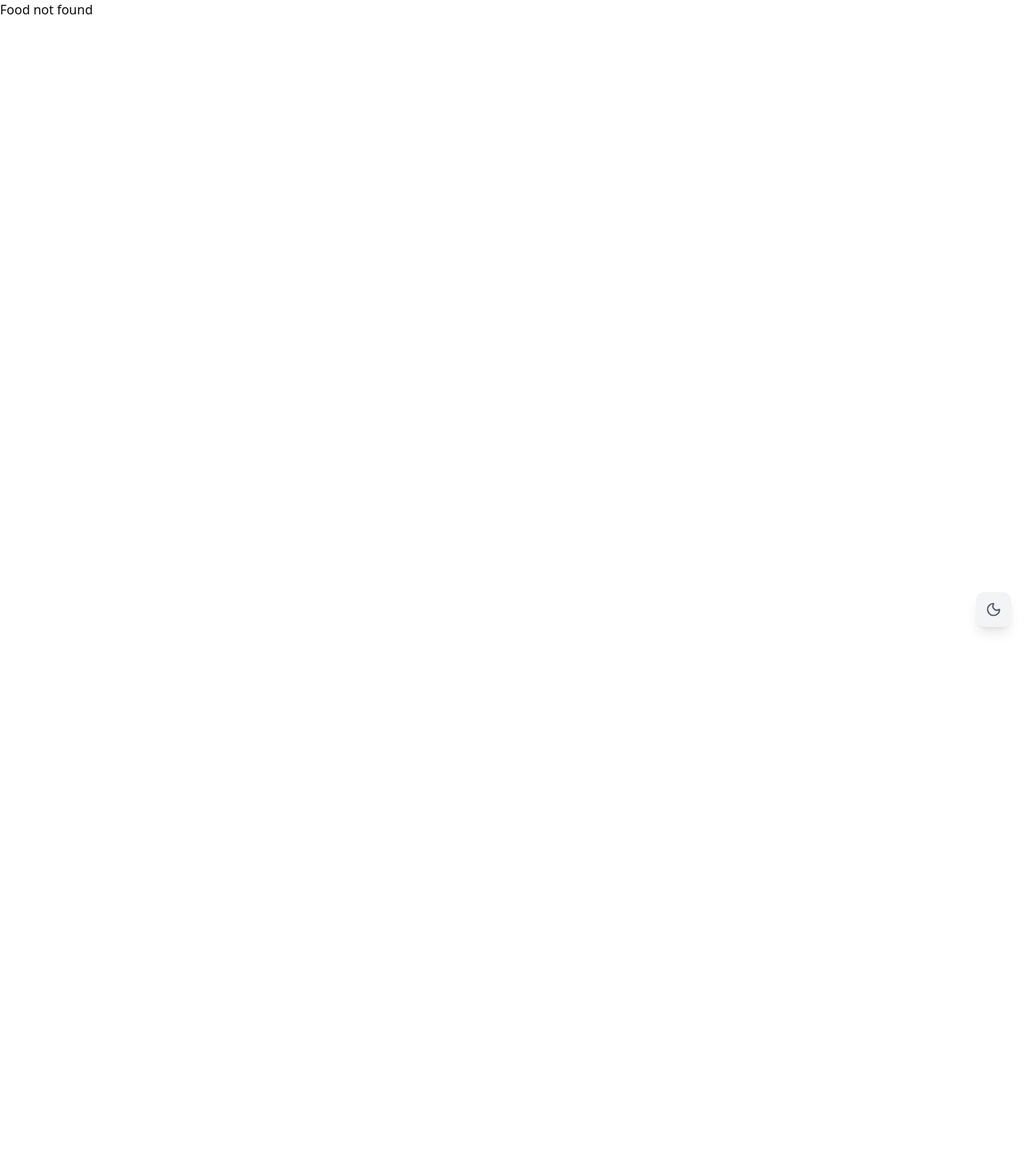
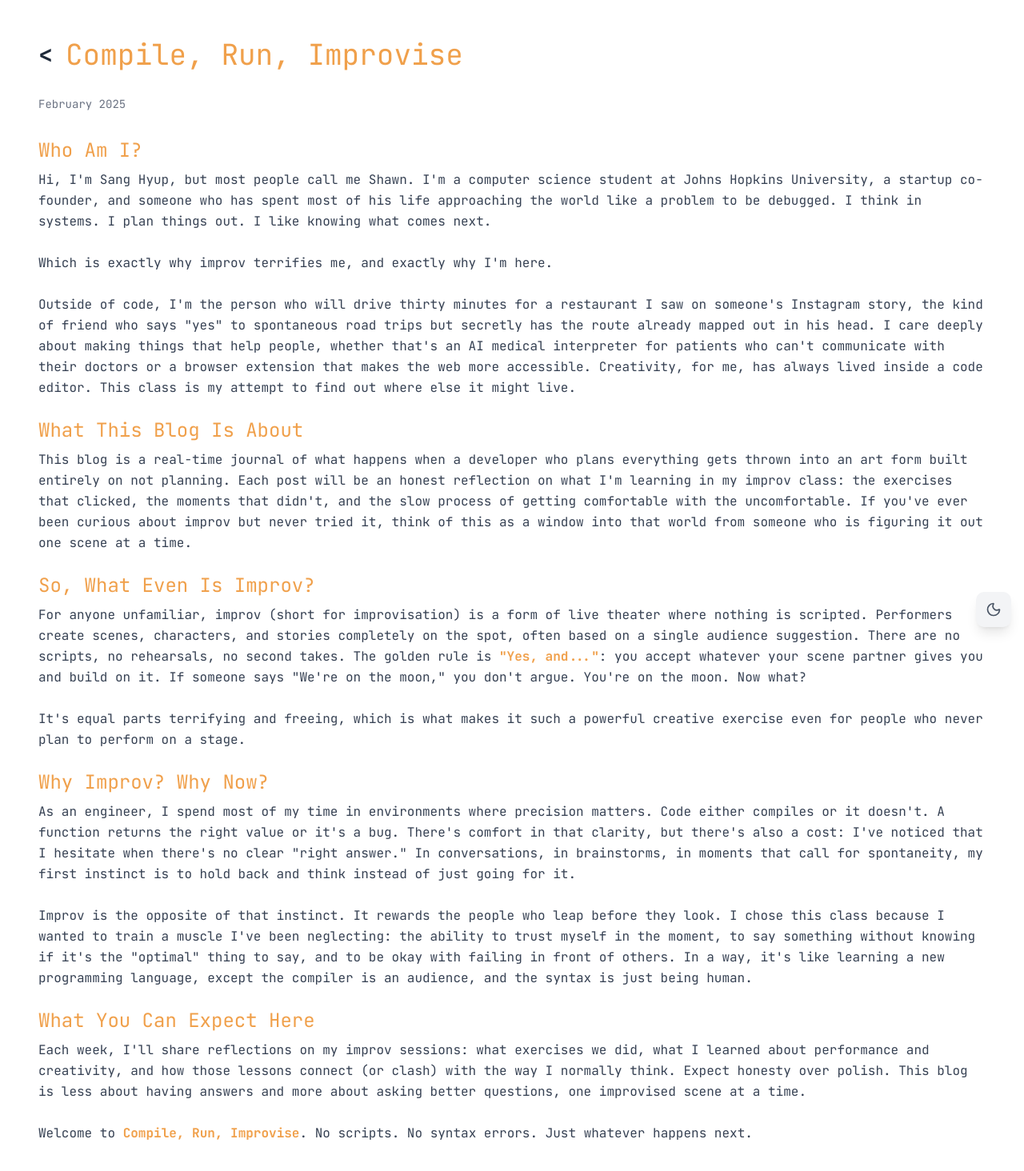
Before and after one commit to sanghyuplee20/portfolio, a Next.js app: page /blogs/personalBlog in a window 1280 px wide. Before the commit this address had no page. Shown: the top 1464 px of the page at 80% size. Before the commit the page ends 800 px from the top, so only its background shows below. Built offline with nearby package versions, Linux system fonts and the light colour scheme.

Commit message:
added improv

```diff
--- a/app/blogs/BlogClient.tsx
+++ b/app/blogs/BlogClient.tsx
@@ -1,4 +1,5 @@
 "use client";
+import Link from "next/link";
 import ComesInGoesOutUnderline from "@/components/fancy/text/underline-comes-in-goes-out";
 
 interface FoodData {
@@ -10,13 +11,20 @@ interface FoodData {
 export default function BlogClient({ foodData }: { foodData: FoodData }) {
 	return (
 		<ul className="gap-2 text-black dark:text-white text-lg sm:text-l lg:text-xl flex flex-col">
+			<li>
+				<Link href="/blogs/personalBlog">
+					<ComesInGoesOutUnderline>
+						Compile, Run, Improvise
+					</ComesInGoesOutUnderline>
+				</Link>
+			</li>
 			{Object.keys(foodData).map((foodName) => (
 				<li key={foodName}>
-					<a href={`/blogs/${foodName}`}>
+					<Link href={`/blogs/${foodName}`}>
 						<ComesInGoesOutUnderline>
 							{foodData[foodName].name}
 						</ComesInGoesOutUnderline>
-					</a>
+					</Link>
 				</li>
 			))}
 		</ul>
--- /dev/null
+++ b/app/blogs/personalBlog/page.tsx
@@ -0,0 +1,168 @@
+import { JetBrains_Mono } from "next/font/google";
+import BackButton from "../BackButton";
+
+const jetbrainsMono = JetBrains_Mono({
+	subsets: ["latin"],
+	weight: ["400", "700"],
+	variable: "--font-jetbrains-mono",
+});
+
+export default function PersonalBlog() {
+	return (
+		<div
+			className={`${jetbrainsMono.className} min-h-screen flex flex-col lg:flex-col bg-white dark:bg-[#313338] transition-colors duration-300 p-8 lg:p-12 gap-8`}
+		>
+			<div className="flex flex-row gap-4">
+				<BackButton />
+				<h1 className="text-4xl text-[#f0a04b]">
+					Compile, Run, Improvise
+				</h1>
+			</div>
+
+			<p className="text-sm text-gray-500 dark:text-gray-400">
+				February 2025
+			</p>
+
+			<div className="flex flex-col gap-6 text-gray-700 dark:text-gray-300 leading-relaxed">
+				{/* Self-Introduction */}
+				<div>
+					<h2 className="text-2xl text-[#f0a04b] mb-2">
+						Who Am I?
+					</h2>
+					<p>
+						Hi, I&apos;m Sang Hyup, but most people call me Shawn.
+						I&apos;m a computer science student at Johns Hopkins
+						University, a startup co-founder, and someone who has
+						spent most of his life approaching the world like a
+						problem to be debugged. I think in systems. I plan
+						things out. I like knowing what comes next.
+					</p>
+					<br />
+					<p>
+						Which is exactly why improv terrifies me, and exactly
+						why I&apos;m here.
+					</p>
+					<br />
+					<p>
+						Outside of code, I&apos;m the person who will drive
+						thirty minutes for a restaurant I saw on someone&apos;s
+						Instagram story, the kind of friend who says
+						&quot;yes&quot; to spontaneous road trips but
+						secretly has the route already mapped out in his head.
+						I care deeply about making things that help people,
+						whether that&apos;s an AI medical interpreter for
+						patients who can&apos;t communicate with their doctors
+						or a browser extension that makes the web more
+						accessible. Creativity, for me, has always lived inside
+						a code editor. This class is my attempt to find out
+						where else it might live.
+					</p>
+				</div>
+
+				{/* Blog Purpose Statement */}
+				<div>
+					<h2 className="text-2xl text-[#f0a04b] mb-2">
+						What This Blog Is About
+					</h2>
+					<p>
+						This blog is a real-time journal of what happens when a
+						developer who plans everything gets thrown into an art
+						form built entirely on not planning. Each post will be
+						an honest reflection on what I&apos;m learning in my
+						improv class: the exercises that clicked, the moments
+						that didn&apos;t, and the slow process of getting
+						comfortable with the uncomfortable. If you&apos;ve ever
+						been curious about improv but never tried it, think of
+						this as a window into that world from someone who is
+						figuring it out one scene at a time.
+					</p>
+				</div>
+
+				{/* What is Improv */}
+				<div>
+					<h2 className="text-2xl text-[#f0a04b] mb-2">
+						So, What Even Is Improv?
+					</h2>
+					<p>
+						For anyone unfamiliar, improv (short for improvisation)
+						is a form of live theater where nothing is scripted.
+						Performers create scenes, characters, and stories
+						completely on the spot, often based on a single
+						audience suggestion. There are no scripts, no
+						rehearsals, no second takes. The golden rule is{" "}
+						<span className="text-[#f0a04b] font-semibold">
+							&quot;Yes, and...&quot;
+						</span>
+						: you accept whatever your scene partner gives you and
+						build on it. If someone says &quot;We&apos;re on the
+						moon,&quot; you don&apos;t argue. You&apos;re on the
+						moon. Now what?
+					</p>
+					<br />
+					<p>
+						It&apos;s equal parts terrifying and freeing, which is
+						what makes it such a powerful creative exercise even
+						for people who never plan to perform on a stage.
+					</p>
+				</div>
+
+				{/* Class Motivation */}
+				<div>
+					<h2 className="text-2xl text-[#f0a04b] mb-2">
+						Why Improv? Why Now?
+					</h2>
+					<p>
+						As an engineer, I spend most of my time in
+						environments where precision matters. Code either
+						compiles or it doesn&apos;t. A function returns the
+						right value or it&apos;s a bug. There&apos;s comfort in
+						that clarity, but there&apos;s also a cost: I&apos;ve
+						noticed that I hesitate when there&apos;s no clear
+						&quot;right answer.&quot; In conversations, in
+						brainstorms, in moments that call for spontaneity, my
+						first instinct is to hold back and think instead of
+						just going for it.
+					</p>
+					<br />
+					<p>
+						Improv is the opposite of that instinct. It rewards
+						the people who leap before they look. I chose this
+						class because I wanted to train a muscle I&apos;ve
+						been neglecting: the ability to trust myself in the
+						moment, to say something without knowing if it&apos;s
+						the &quot;optimal&quot; thing to say, and to be okay
+						with failing in front of others. In a way, it&apos;s
+						like learning a new programming language, except the
+						compiler is an audience, and the syntax is just being
+						human.
+					</p>
+				</div>
+
+				{/* What to Expect */}
+				<div>
+					<h2 className="text-2xl text-[#f0a04b] mb-2">
+						What You Can Expect Here
+					</h2>
+					<p>
+						Each week, I&apos;ll share reflections on my improv
+						sessions: what exercises we did, what I learned about
+						performance and creativity, and how those lessons
+						connect (or clash) with the way I normally think.
+						Expect honesty over polish. This blog is less about
+						having answers and more about asking better questions,
+						one improvised scene at a time.
+					</p>
+					<br />
+					<p>
+						Welcome to{" "}
+						<span className="text-[#f0a04b] font-semibold">
+							Compile, Run, Improvise
+						</span>
+						. No scripts. No syntax errors. Just whatever happens
+						next.
+					</p>
+				</div>
+			</div>
+		</div>
+	);
+}
--- a/components/Content.tsx
+++ b/components/Content.tsx
@@ -10,7 +10,7 @@ import {
 	Sun,
 	Moon,
 	FileText,
-	CookingPot,
+	NotebookPen,
 } from "lucide-react";
 import Card from "./Card";
 import summit_image from "../public/images/summit.png";
@@ -324,13 +324,13 @@ export default function Content() {
 		},
 		{
 			name: "Resume",
-			href: "/file/Shawn_Lee_Resume_FullTime.pdf",
+			href: "/file/Shawn_Lee_Resume.pdf",
 			icon: FileText,
 		},
 		{
 			name: "Blog",
 			href: "/blogs",
-			icon: CookingPot,
+			icon: NotebookPen,
 		},
 	];
 
```
Also changed, not shown: 1 other file (tests, documents, lock files or other folders).
